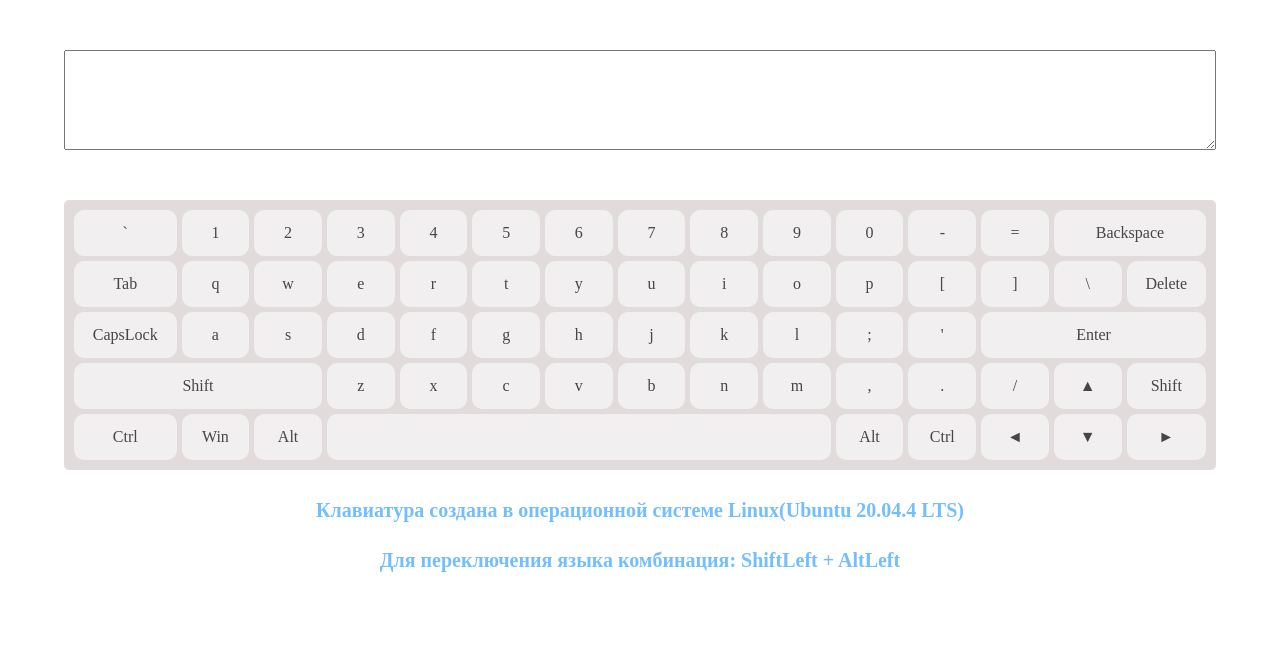
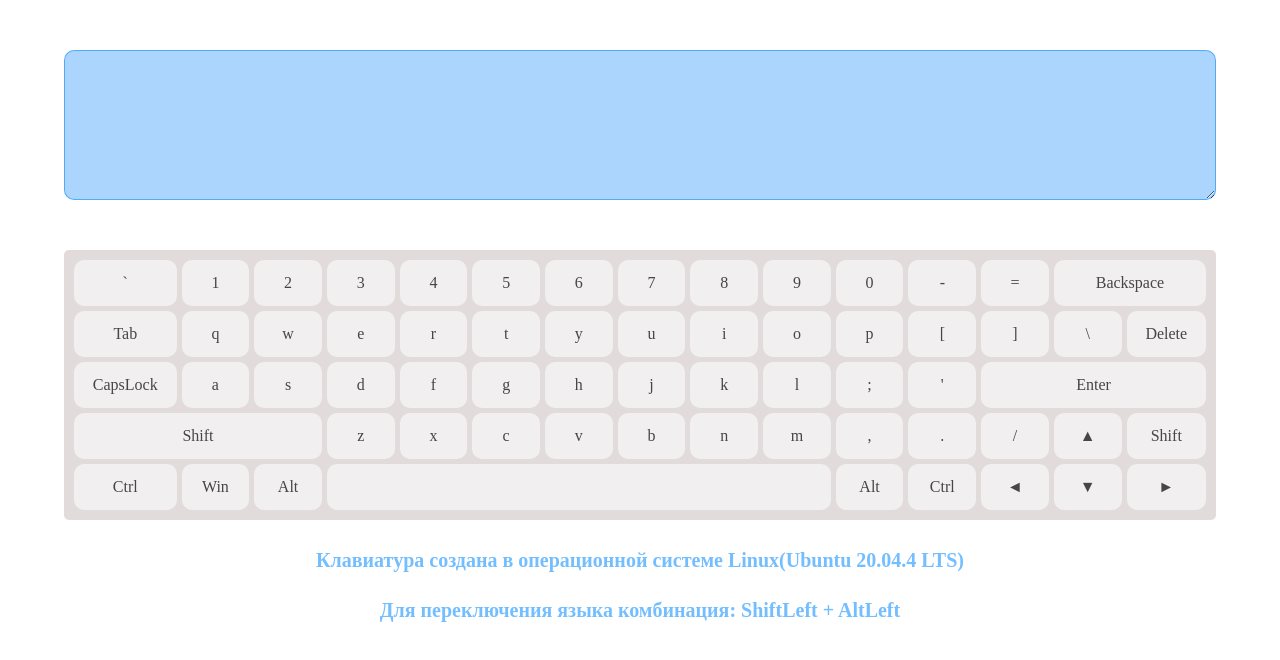
Before and after one commit to NataleSv/virtual-keyboard8, a plain HTML site: page src/index.html in a window 1280 px wide. Drawn offline with nearby package versions, Linux system fonts and the light colour scheme; files that its build step writes are made by us from their sources.

Commit message:
feat: add styles for textarea

```diff
--- a/src/styles/components/_textarea.scss
+++ b/src/styles/components/_textarea.scss
@@ -1,7 +1,16 @@
 @import '../abstracts/variables';
 
 .textarea {
+  height: 150px;
+  min-width: 903px;
   width: 100%;
-  height: 100px;
+  background: $primary-color-light;
+  overflow: auto;
+  border-radius: 10px;
+  outline: none;
+  border: 1px solid $primary-color-darken;
+  color: #2f3542;
+  font-size: 20px;
   margin-bottom: 50px;
+  padding: 15px;
 }
```
